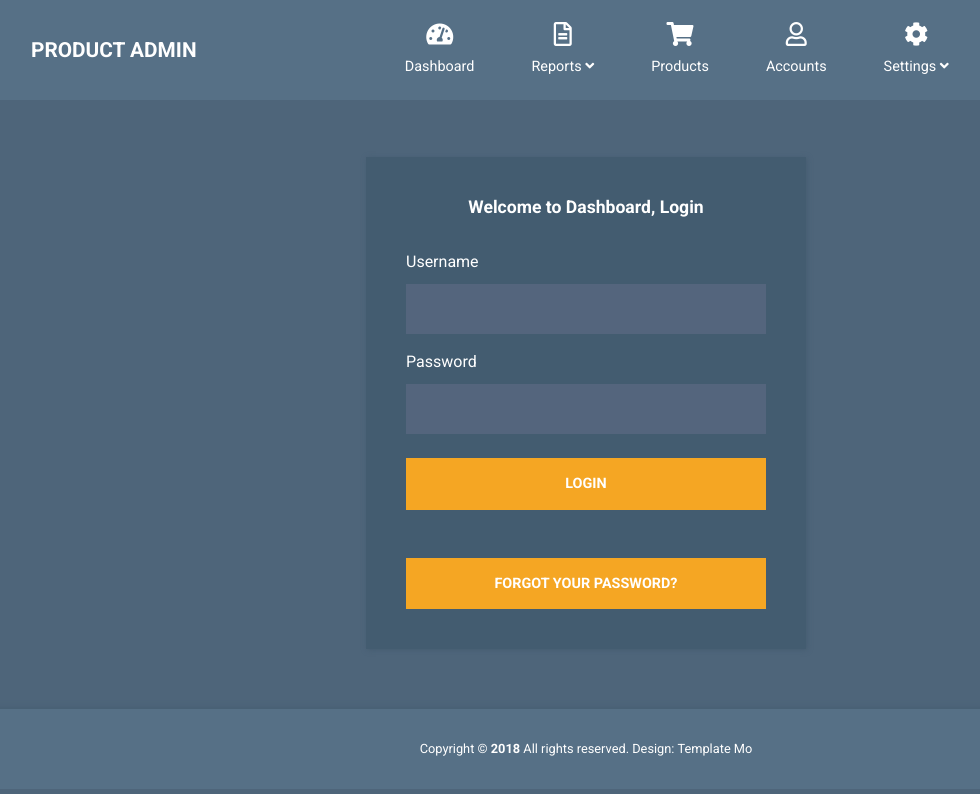
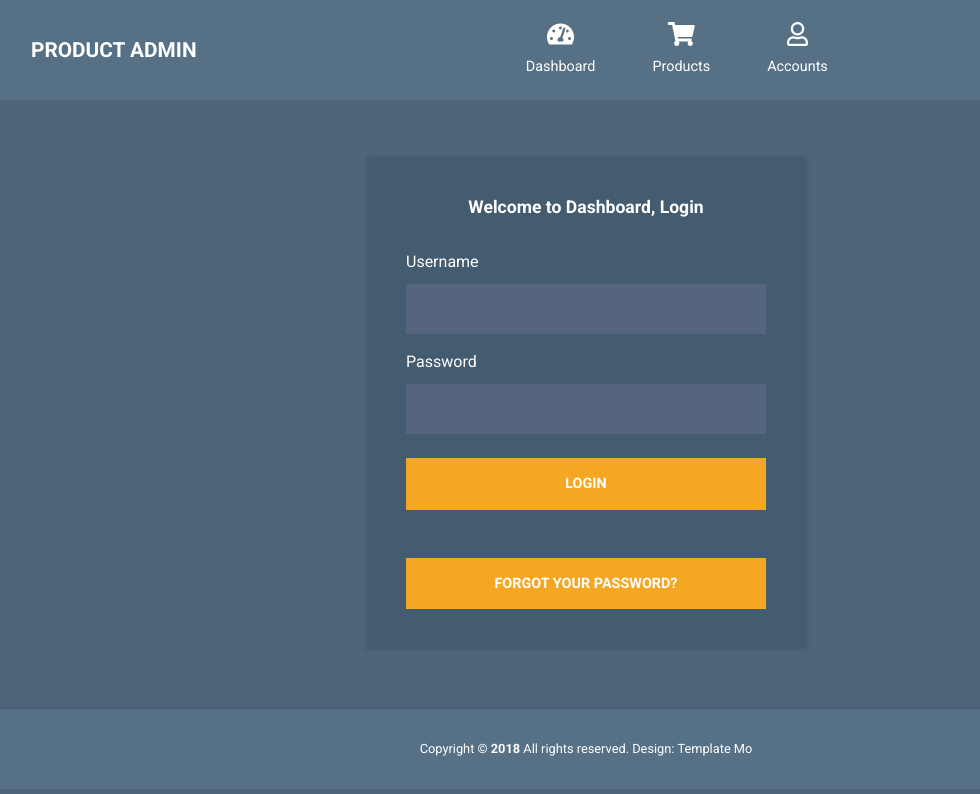
Before and after one commit to vigneshkv981/final, a plain HTML site: page login.html in a window 1280 px wide. Shown: the whole page, without its empty margins (54-1034 px from the left). Drawn offline with Linux system fonts and the light colour scheme.

Commit message:
Update login.html

```diff
--- a/login.html
+++ b/login.html
@@ -48,25 +48,7 @@
                   <span class="sr-only">(current)</span>
                 </a>
               </li>
-              <li class="nav-item dropdown">
-                <a
-                  class="nav-link dropdown-toggle"
-                  href="#"
-                  id="navbarDropdown"
-                  role="button"
-                  data-toggle="dropdown"
-                  aria-haspopup="true"
-                  aria-expanded="false"
-                >
-                  <i class="far fa-file-alt"></i>
-                  <span> Reports <i class="fas fa-angle-down"></i> </span>
-                </a>
-                <div class="dropdown-menu" aria-labelledby="navbarDropdown">
-                  <a class="dropdown-item" href="#">Daily Report</a>
-                  <a class="dropdown-item" href="#">Weekly Report</a>
-                  <a class="dropdown-item" href="#">Yearly Report</a>
-                </div>
-              </li>
+
               <li class="nav-item">
                 <a class="nav-link" href="products.html">
                   <i class="fas fa-shopping-cart"></i> Products
@@ -78,25 +60,7 @@
                   <i class="far fa-user"></i> Accounts
                 </a>
               </li>
-              <li class="nav-item dropdown">
-                <a
-                  class="nav-link dropdown-toggle"
-                  href="#"
-                  id="navbarDropdown"
-                  role="button"
-                  data-toggle="dropdown"
-                  aria-haspopup="true"
-                  aria-expanded="false"
-                >
-                  <i class="fas fa-cog"></i>
-                  <span> Settings <i class="fas fa-angle-down"></i> </span>
-                </a>
-                <div class="dropdown-menu" aria-labelledby="navbarDropdown">
-                  <a class="dropdown-item" href="#">Profile</a>
-                  <a class="dropdown-item" href="#">Billing</a>
-                  <a class="dropdown-item" href="#">Customize</a>
-                </div>
-              </li>
+
             </ul>
           </div>
         </div>
```
